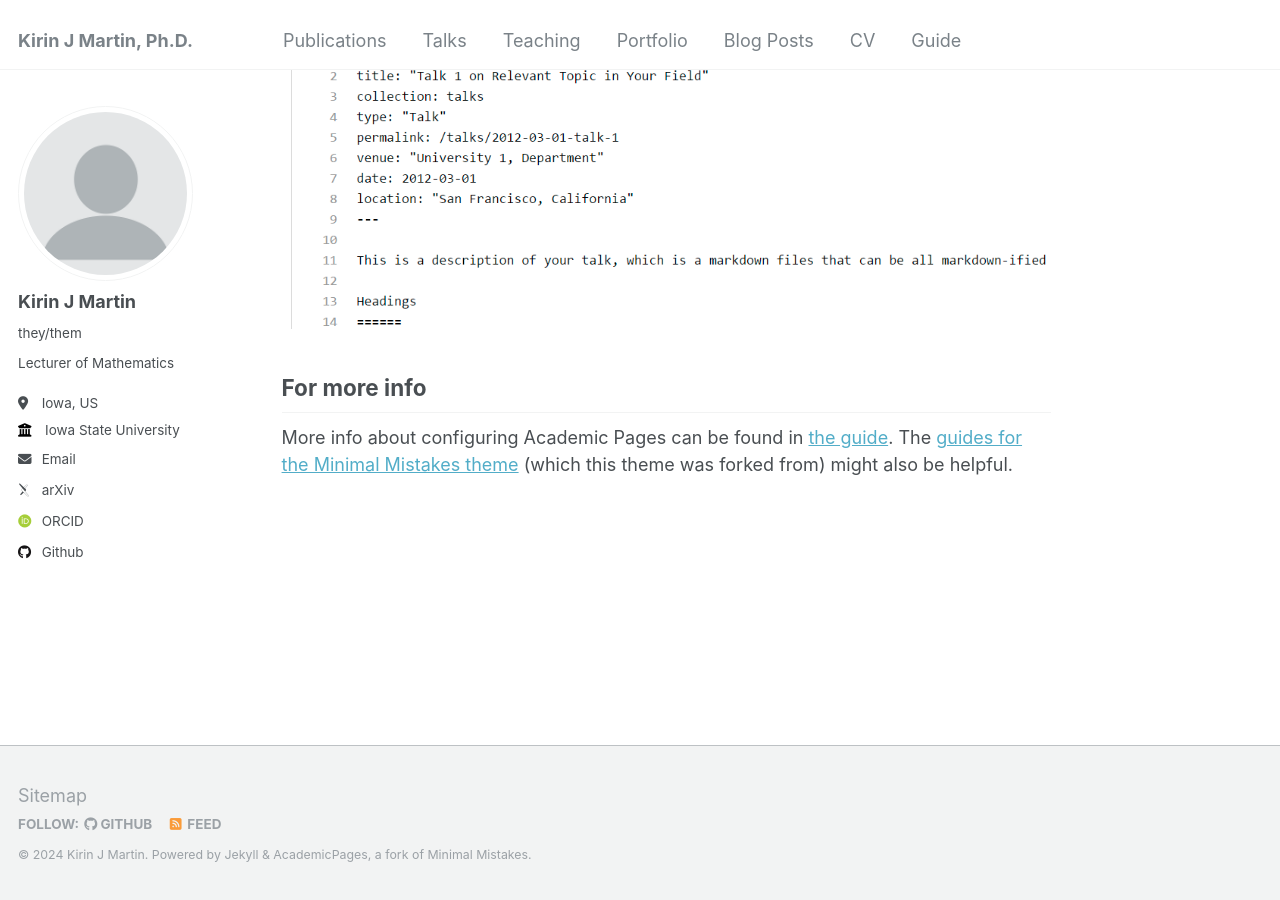
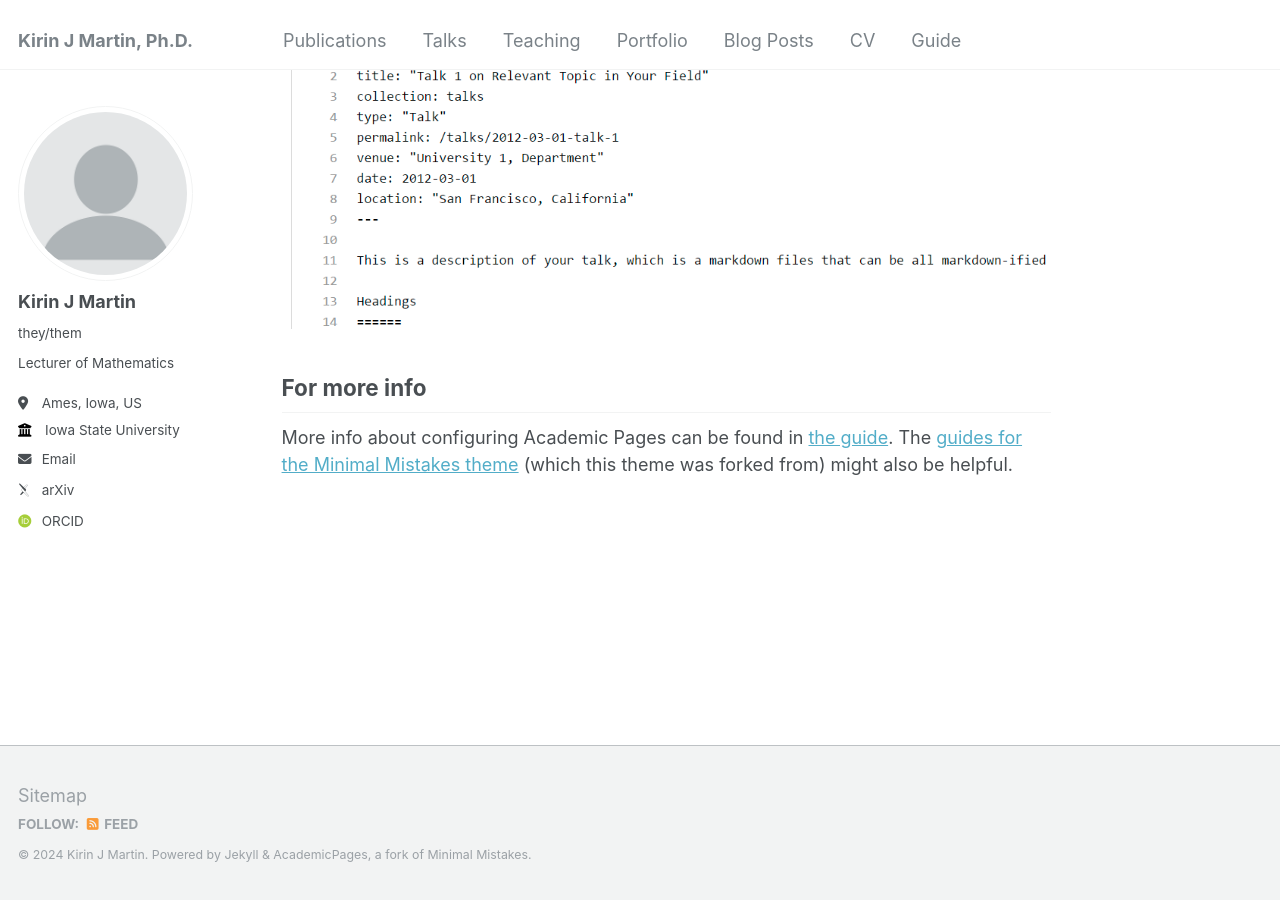
Before and after one commit to KirinJMartin/KirinJMartin.github.io, a Jekyll site: the page built from _pages/about.md, in a window 1280 px wide and 900 px high, scrolled down 2660 px. Built offline with Jekyll 4.4.1, drawn with Linux system fonts in a browser that asks for light colours; some web fonts are replaced.

Commit message:
Update _config.yml

```diff
--- a/_config.yml
+++ b/_config.yml
@@ -25,7 +25,7 @@ author:
   name             : "Kirin J Martin"
   pronouns         : "they/them"
   bio              : "Lecturer of Mathematics" # Short biography for the left-hand sidebar
-  location         : "Iowa, US"
+  location         : "Ames, Iowa, US"
   employer         : "Iowa State University"
   uri              : # URL
   email            : "jmartin4@iastate.edu"
@@ -43,7 +43,7 @@ author:
   bitbucket        : # Username - Update with your username on the site
   codepen          : # Username
   dribbble         : # Username
-  github           : "KirinJMartin"
+  github           : # "KirinJMartin"
   kaggle           : # Username
   stackoverflow    : # User number or user number and name (i.e., use "1" or "1/jeff-atwood")
 
```
